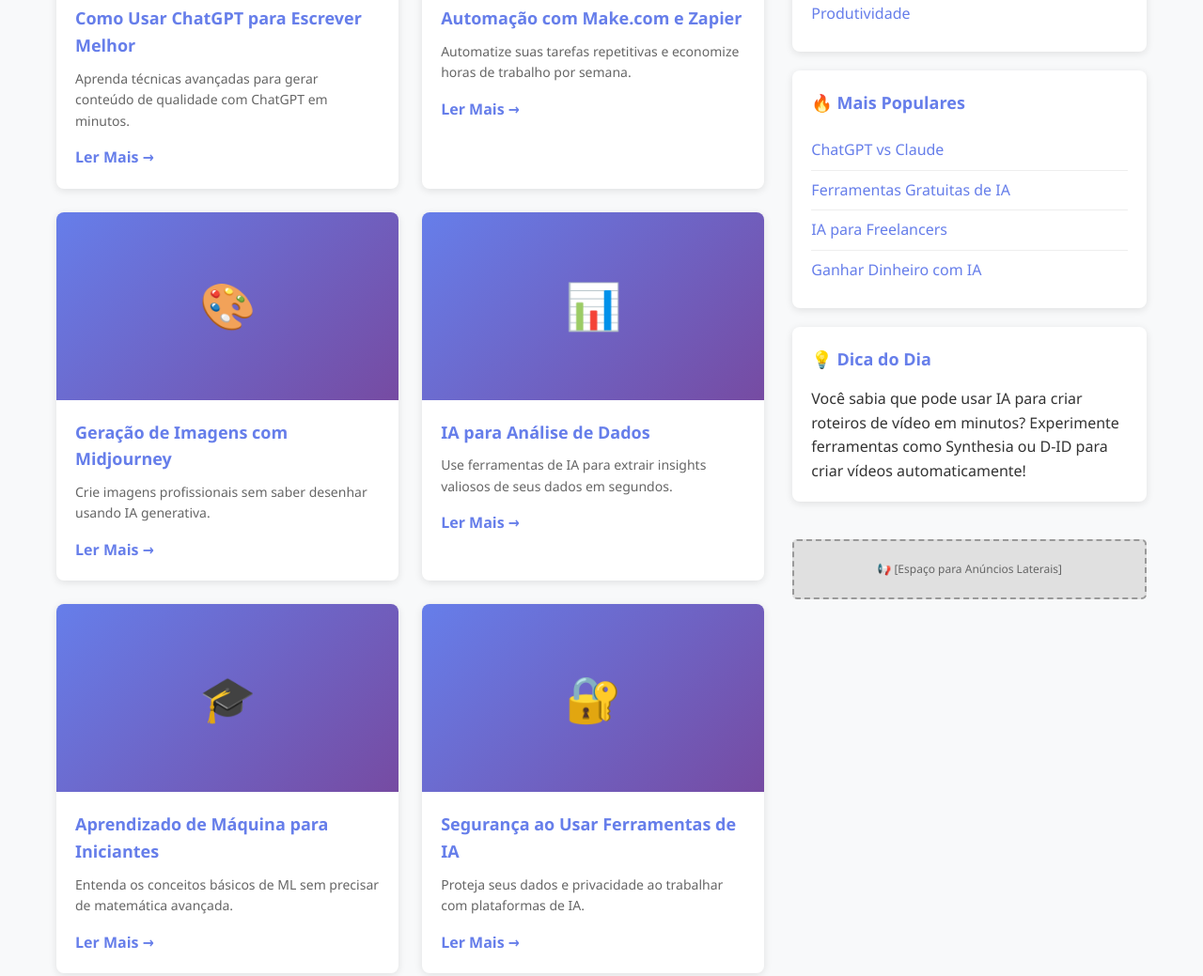
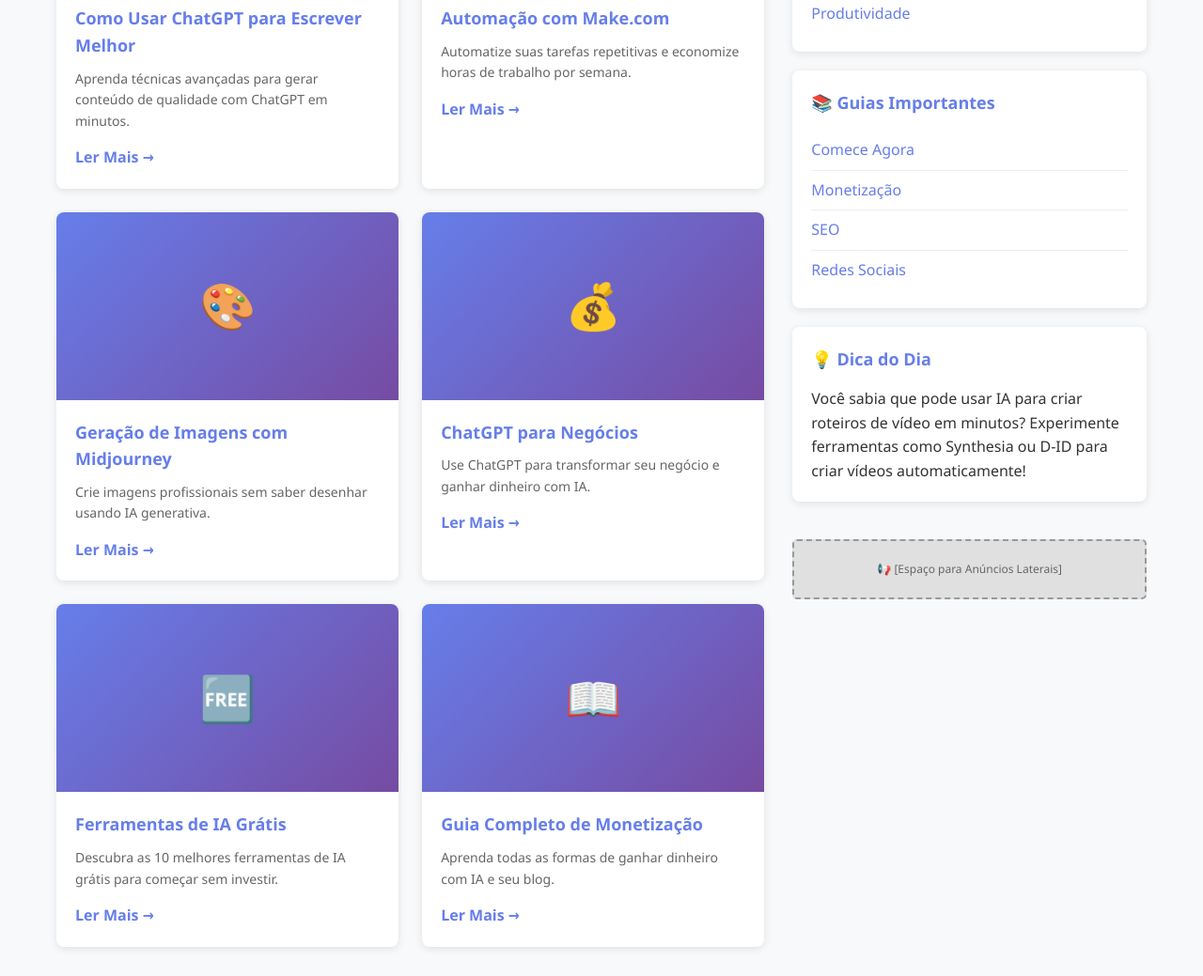
Before and after one commit to weverton242/ai-productivity-blog, a plain HTML site: page index.html in a window 1280 px wide. Shown: the part 896-1935 px from the top of the page at 94% size. Drawn offline with Linux system fonts and the light colour scheme.

Commit message:
Atualizar index.html com links para novos artigos e guias

```diff
--- a/index.html
+++ b/index.html
@@ -283,16 +283,16 @@
                         <div class="article-content">
                             <h3>Como Usar ChatGPT para Escrever Melhor</h3>
                             <p>Aprenda técnicas avançadas para gerar conteúdo de qualidade com ChatGPT em minutos.</p>
-                            <a href="#" class="read-more">Ler Mais →</a>
+                            <a href="artigo1.html" class="read-more">Ler Mais →</a>
                         </div>
                     </div>
 
                     <div class="article-card">
                         <div class="article-image">⚙️</div>
                         <div class="article-content">
-                            <h3>Automação com Make.com e Zapier</h3>
+                            <h3>Automação com Make.com</h3>
                             <p>Automatize suas tarefas repetitivas e economize horas de trabalho por semana.</p>
-                            <a href="#" class="read-more">Ler Mais →</a>
+                            <a href="artigo2.html" class="read-more">Ler Mais →</a>
                         </div>
                     </div>
 
@@ -301,34 +301,34 @@
                         <div class="article-content">
                             <h3>Geração de Imagens com Midjourney</h3>
                             <p>Crie imagens profissionais sem saber desenhar usando IA generativa.</p>
-                            <a href="#" class="read-more">Ler Mais →</a>
+                            <a href="artigo3.html" class="read-more">Ler Mais →</a>
                         </div>
                     </div>
 
                     <div class="article-card">
-                        <div class="article-image">📊</div>
+                        <div class="article-image">💰</div>
                         <div class="article-content">
-                            <h3>IA para Análise de Dados</h3>
-                            <p>Use ferramentas de IA para extrair insights valiosos de seus dados em segundos.</p>
-                            <a href="#" class="read-more">Ler Mais →</a>
+                            <h3>ChatGPT para Negócios</h3>
+                            <p>Use ChatGPT para transformar seu negócio e ganhar dinheiro com IA.</p>
+                            <a href="artigo4.html" class="read-more">Ler Mais →</a>
                         </div>
                     </div>
 
                     <div class="article-card">
-                        <div class="article-image">🎓</div>
+                        <div class="article-image">🆓</div>
                         <div class="article-content">
-                            <h3>Aprendizado de Máquina para Iniciantes</h3>
-                            <p>Entenda os conceitos básicos de ML sem precisar de matemática avançada.</p>
-                            <a href="#" class="read-more">Ler Mais →</a>
+                            <h3>Ferramentas de IA Grátis</h3>
+                            <p>Descubra as 10 melhores ferramentas de IA grátis para começar sem investir.</p>
+                            <a href="artigo5.html" class="read-more">Ler Mais →</a>
                         </div>
                     </div>
 
                     <div class="article-card">
-                        <div class="article-image">🔐</div>
+                        <div class="article-image">📖</div>
                         <div class="article-content">
-                            <h3>Segurança ao Usar Ferramentas de IA</h3>
-                            <p>Proteja seus dados e privacidade ao trabalhar com plataformas de IA.</p>
-                            <a href="#" class="read-more">Ler Mais →</a>
+                            <h3>Guia Completo de Monetização</h3>
+                            <p>Aprenda todas as formas de ganhar dinheiro com IA e seu blog.</p>
+                            <a href="GUIA_MONETIZACAO.md" class="read-more">Ler Mais →</a>
                         </div>
                     </div>
                 </div>
@@ -348,12 +348,12 @@
                 </div>
 
                 <div class="sidebar-box">
-                    <h3>🔥 Mais Populares</h3>
+                    <h3>📚 Guias Importantes</h3>
                     <ul>
-                        <li><a href="#">ChatGPT vs Claude</a></li>
-                        <li><a href="#">Ferramentas Gratuitas de IA</a></li>
-                        <li><a href="#">IA para Freelancers</a></li>
-                        <li><a href="#">Ganhar Dinheiro com IA</a></li>
+                        <li><a href="COMECE_AGORA.md">Comece Agora</a></li>
+                        <li><a href="GUIA_MONETIZACAO.md">Monetização</a></li>
+                        <li><a href="GUIA_SEO.md">SEO</a></li>
+                        <li><a href="GUIA_REDES_SOCIAIS.md">Redes Sociais</a></li>
                     </ul>
                 </div>
 
```
Also changed, not shown: 1 other file.
